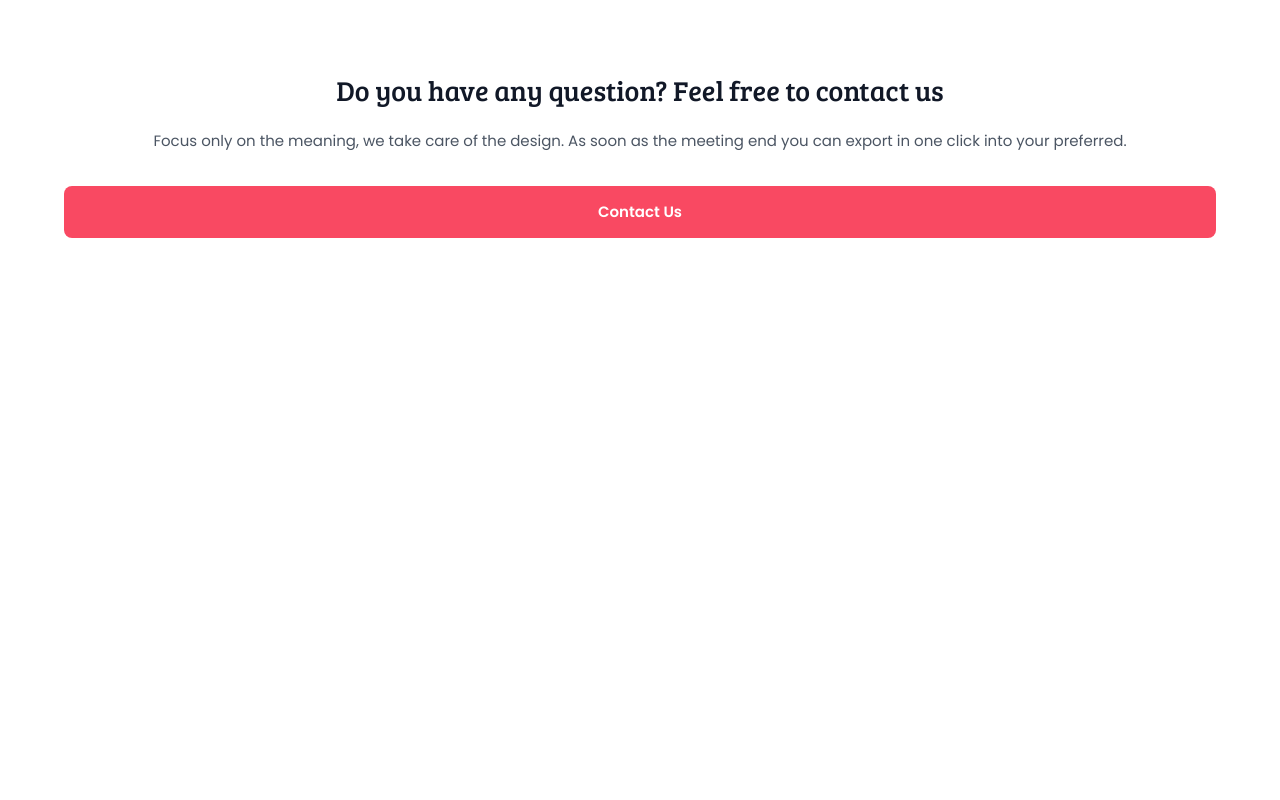
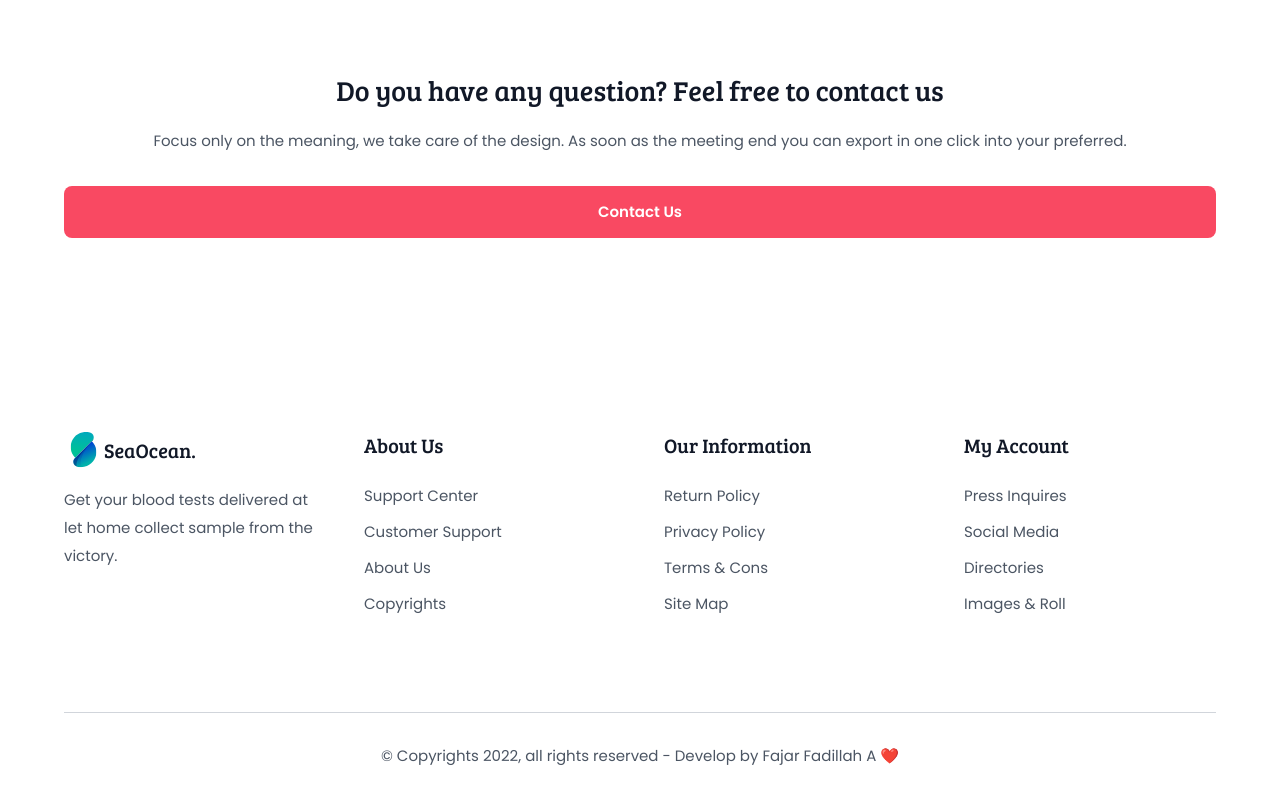
Before and after one commit to fajarfadillahh/seaocean-agency-creative-react-tailwind, a React (Vite) app: page / in a window 1280 px wide. Shown: the part 5230-6030 px from the top of the page. Before the commit the page ends 5532 px from the top, so only its background shows below. Built offline with nearby package versions, Linux system fonts and the light colour scheme.

Commit message:
create Footer.jsx components

```diff
--- /dev/null
+++ b/src/components/Footer.jsx
@@ -0,0 +1,109 @@
+import React from "react";
+import { Link } from "react-router-dom";
+
+import FooterIcon from "../assets/images/icon.svg";
+
+export default function Footer() {
+  return (
+    <footer className="footer pt-32 pb-8">
+      <div className="footer__container container grid gap-24">
+        <div className="footer__group grid grid-cols-[repeat(auto-fit,minmax(250px,1fr))] gap-12">
+          <div className="footer__content">
+            <Link
+              to="/"
+              className="footer__content-link inline-flex items-center pb-4 font-serif text-[20px] text-gray-900"
+            >
+              <img
+                src={FooterIcon}
+                alt="header icon"
+                className="footer__content-link-icon w-10"
+              />
+              SeaOcean.
+            </Link>
+            <p className="footer__content-text section-text pb-0">
+              Get your blood tests delivered at let home collect sample from the
+              victory.
+            </p>
+          </div>
+
+          <div className="footer__content">
+            <h3 className="footer__content-title pb-6 font-serif text-[20px] text-gray-900">
+              About Us
+            </h3>
+
+            <ul className="footer__content-list flex flex-col gap-3">
+              {[
+                ["Support Center", "/support-center"],
+                ["Customer Support", "/customer-support"],
+                ["About Us", "/about-us"],
+                ["Copyrights", "/copyrights"],
+              ].map(([title, url]) => (
+                <li key={url.toString()}>
+                  <Link
+                    to={url}
+                    className="footer__link text-[15px] text-gray-600 hover:text-red-600"
+                  >
+                    {title}
+                  </Link>
+                </li>
+              ))}
+            </ul>
+          </div>
+
+          <div className="footer__content">
+            <h3 className="footer__content-title pb-6 font-serif text-[20px] text-gray-900">
+              Our Information
+            </h3>
+
+            <ul className="footer__content-list flex flex-col gap-3">
+              {[
+                ["Return Policy", "/return-policy"],
+                ["Privacy Policy", "/privacy-policy"],
+                ["Terms & Cons", "/terms-cons"],
+                ["Site Map", "/site-map"],
+              ].map(([title, url]) => (
+                <li key={url.toString()}>
+                  <Link
+                    to={url}
+                    className="footer__link text-[15px] text-gray-600 hover:text-red-600"
+                  >
+                    {title}
+                  </Link>
+                </li>
+              ))}
+            </ul>
+          </div>
+
+          <div className="footer__content">
+            <h3 className="footer__content-title pb-6 font-serif text-[20px] text-gray-900">
+              My Account
+            </h3>
+
+            <ul className="footer__content-list flex flex-col gap-3">
+              {[
+                ["Press Inquires", "/press-inquires"],
+                ["Social Media", "/social-media"],
+                ["Directories", "/directories"],
+                ["Images & Roll", "/images-roll"],
+              ].map(([title, url]) => (
+                <li key={url.toString()}>
+                  <Link
+                    to={url}
+                    className="footer__link text-[15px] text-gray-600 hover:text-red-600"
+                  >
+                    {title}
+                  </Link>
+                </li>
+              ))}
+            </ul>
+          </div>
+        </div>
+
+        <p className="footer__copy border-t border-gray-300 pt-8 text-center text-[15px] text-gray-600">
+          © Copyrights 2022, all rights reserved - Develop by Fajar Fadillah A
+          ❤️
+        </p>
+      </div>
+    </footer>
+  );
+}
--- a/src/pages/Homepage.jsx
+++ b/src/pages/Homepage.jsx
@@ -7,6 +7,7 @@ import Feature from "../parts/Homepage/Feature";
 import User from "../parts/Homepage/User";
 import Work from "../parts/Homepage/Work";
 import Callback from "../components/Callback";
+import Footer from "../components/Footer";
 
 export default function Homepage() {
   return (
@@ -18,6 +19,7 @@ export default function Homepage() {
       <User />
       <Work />
       <Callback />
+      <Footer />
     </>
   );
 }
```
